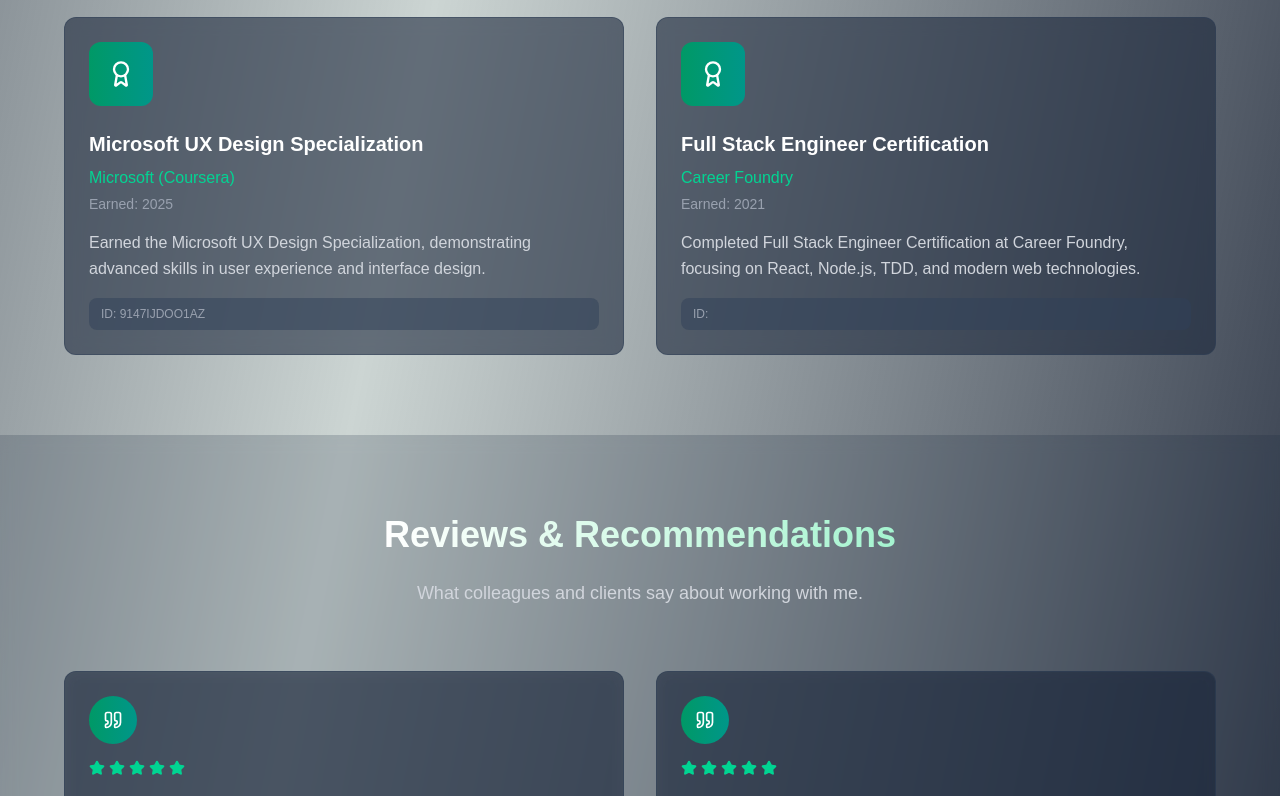
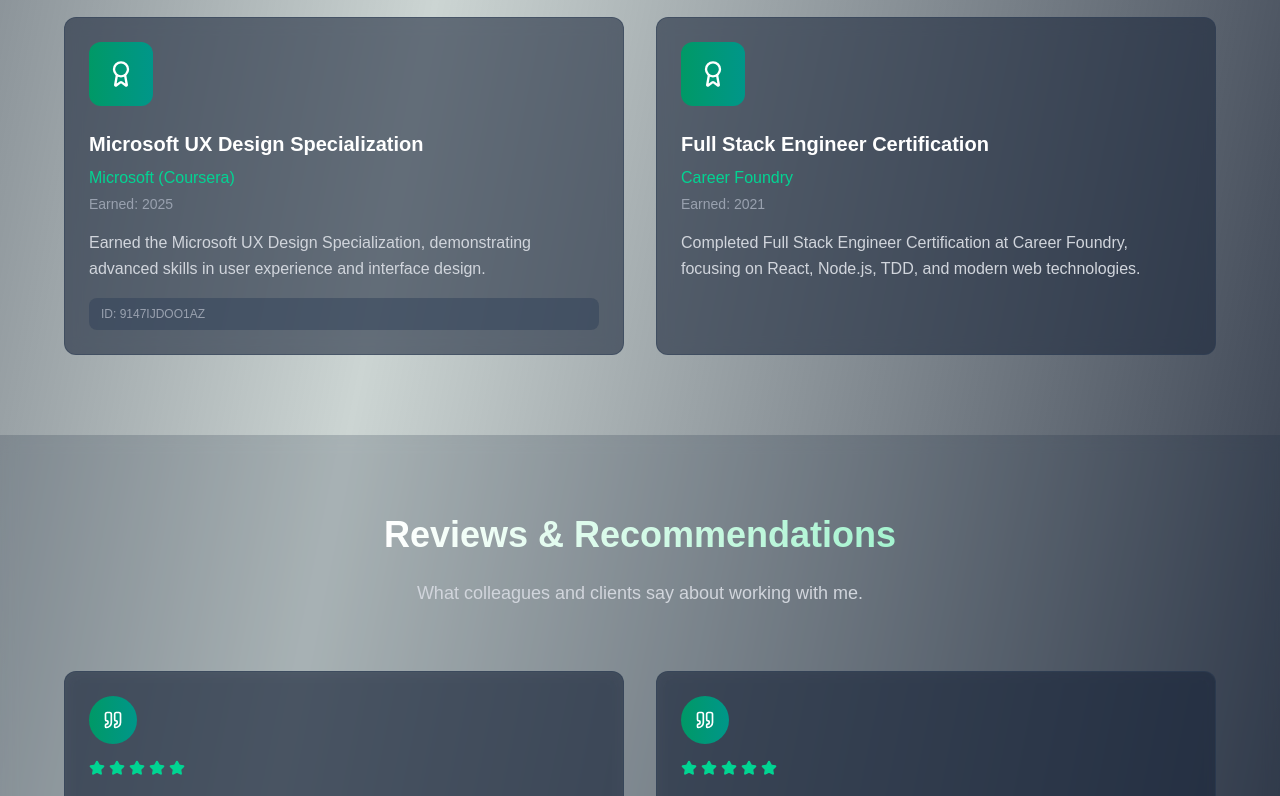
Before and after one commit to MichiyoYo/next-portfolio, a Next.js app: page /about in a window 1280 px wide. Shown: the part 4204-5000 px from the top of the page. Built offline with nearby package versions, Linux system fonts and the light colour scheme; a web font is replaced by a local one.

Commit message:
hid certification id when not available

```diff
--- a/src/app/about/page.tsx
+++ b/src/app/about/page.tsx
@@ -383,9 +383,11 @@
                   {cert.description}
                 </p>
 
-                <div className='text-xs text-gray-400 font-mono bg-slate-700/50 rounded-lg px-3 py-2'>
-                  ID: {cert.credentialId}
-                </div>
+                {cert.credentialId && (
+                  <div className='text-xs text-gray-400 font-mono bg-slate-700/50 rounded-lg px-3 py-2'>
+                    ID: {cert.credentialId}
+                  </div>
+                )}
               </motion.div>
             ))}
           </div>
```
